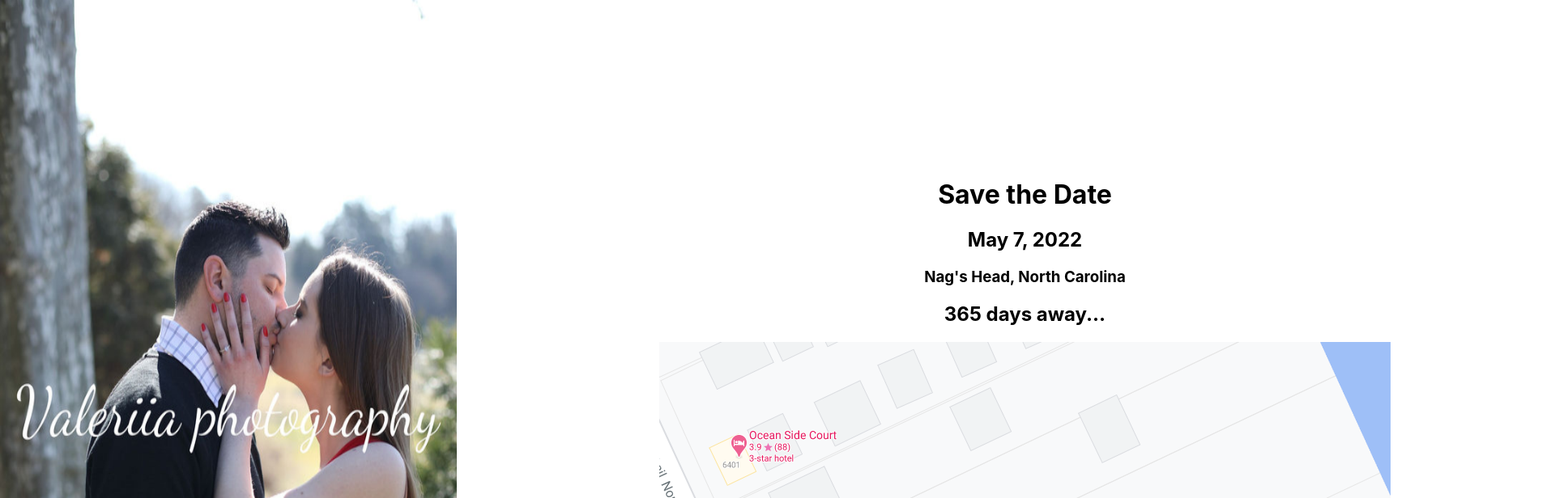
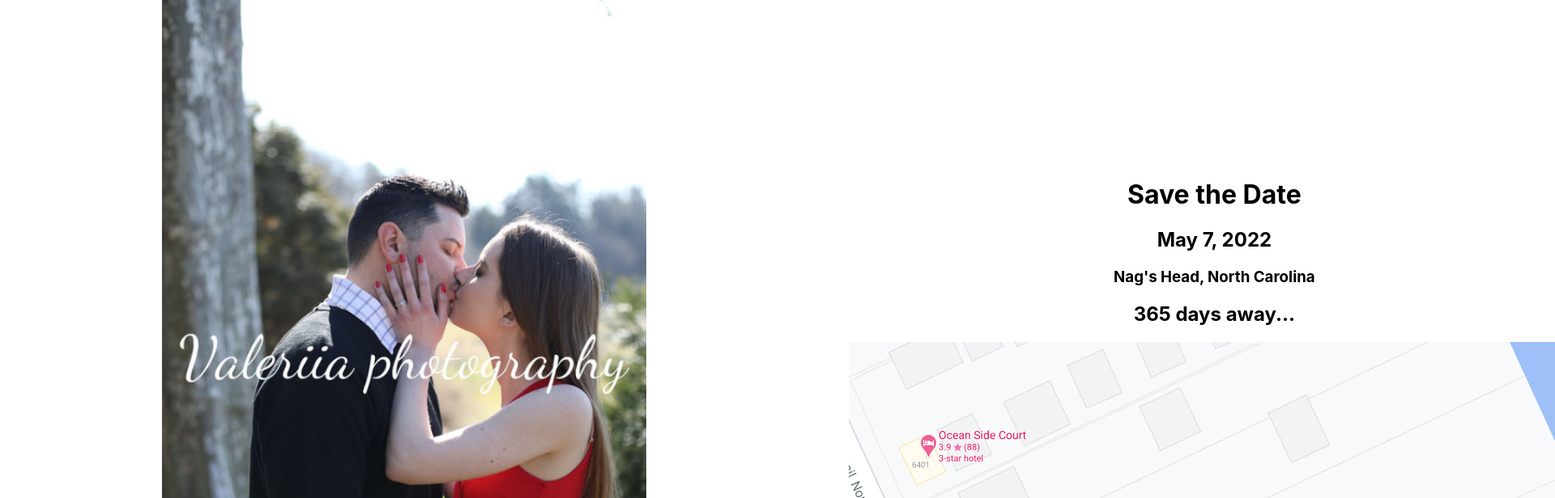
Before and after one commit to wilcoxva/wedding-website, a React (Create React App) app in the folder wedding-website/: page / in a window 1280 px wide. Shown: the top 616 px of the page at 81% size, 1920 px wide, since content can reach past the window. Built offline with nearby package versions, Linux system fonts and the light colour scheme.

Commit message:
Added photo CSS

```diff
--- a/wedding-website/src/App.css
+++ b/wedding-website/src/App.css
@@ -46,3 +46,9 @@
   float: center;
   margin: 200px 50px 20px 250px;
 }
+
+.photo {
+  width: 600px;
+  height: 900px;
+  margin-left: 200px;
+}
```
